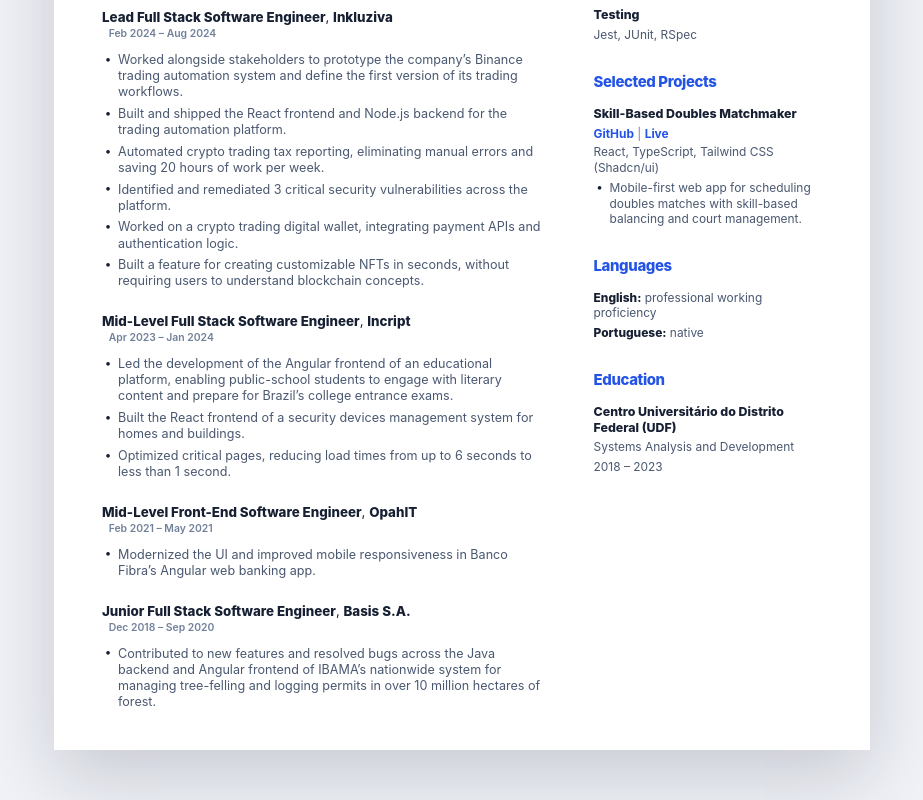
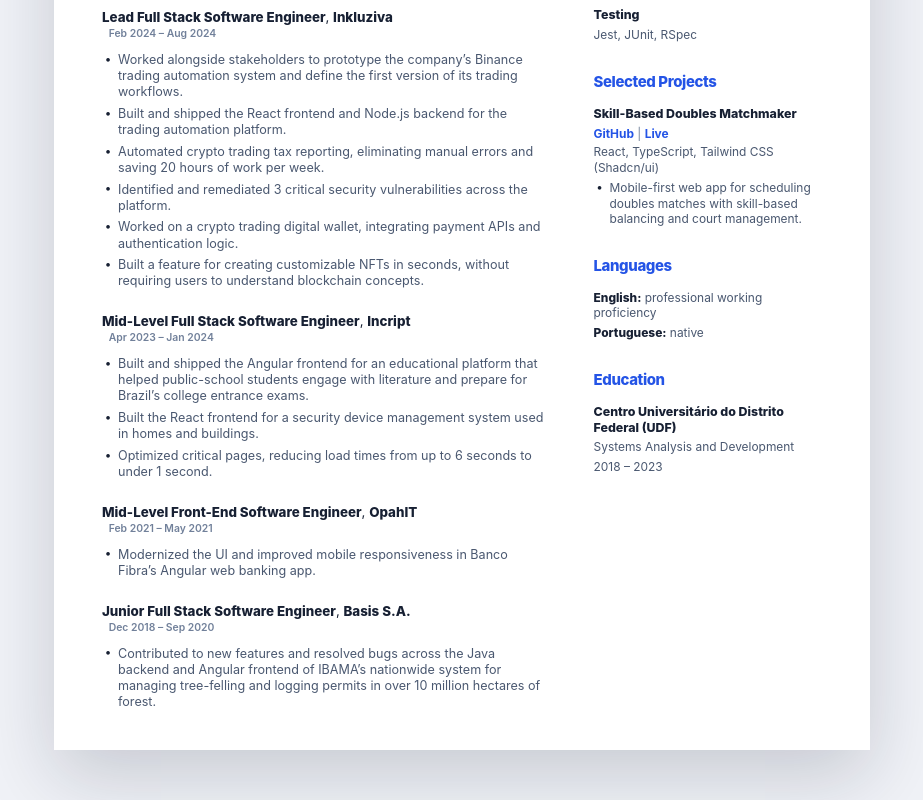
Before and after one commit to mauricio-azevedo/resume, a React (Vite) app: page / in a window 1280 px wide. Shown: the part 616-1416 px from the top of the page, without its empty margins (178-1101 px from the left). Built offline with nearby package versions, Linux system fonts and the light colour scheme.

Commit message:
Rewrite Incript experience bullets

```diff
--- a/src/App.tsx
+++ b/src/App.tsx
@@ -48,9 +48,9 @@
     company: 'Incript',
     period: 'Apr 2023 – Jan 2024',
     bullets: [
-      'Led the development of the Angular frontend of an educational platform, enabling public-school students to engage with literary content and prepare for Brazil’s college entrance exams.',
-      'Built the React frontend of a security devices management system for homes and buildings.',
-      'Optimized critical pages, reducing load times from up to 6 seconds to less than 1 second.',
+      'Built and shipped the Angular frontend for an educational platform that helped public-school students engage with literature and prepare for Brazil’s college entrance exams.',
+      'Built the React frontend for a security device management system used in homes and buildings.',
+      'Optimized critical pages, reducing load times from up to 6 seconds to under 1 second.',
     ],
   },
   {
```
